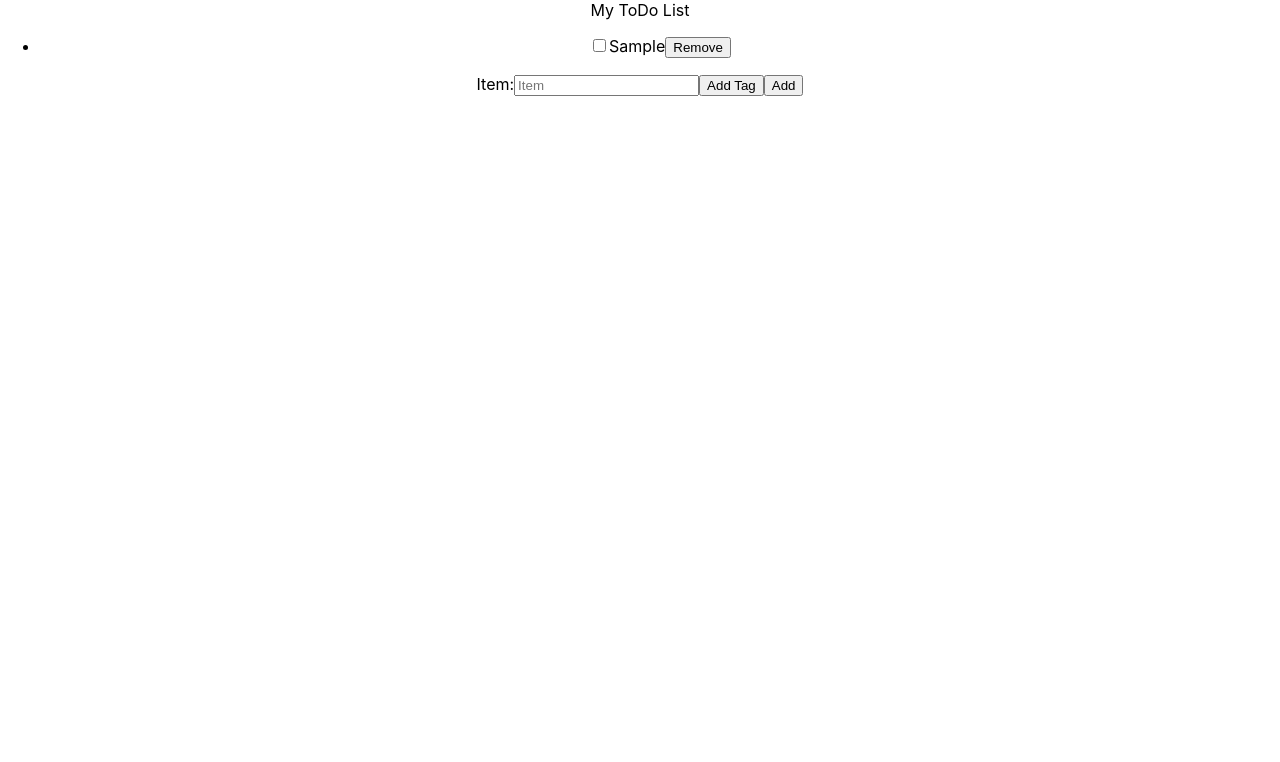
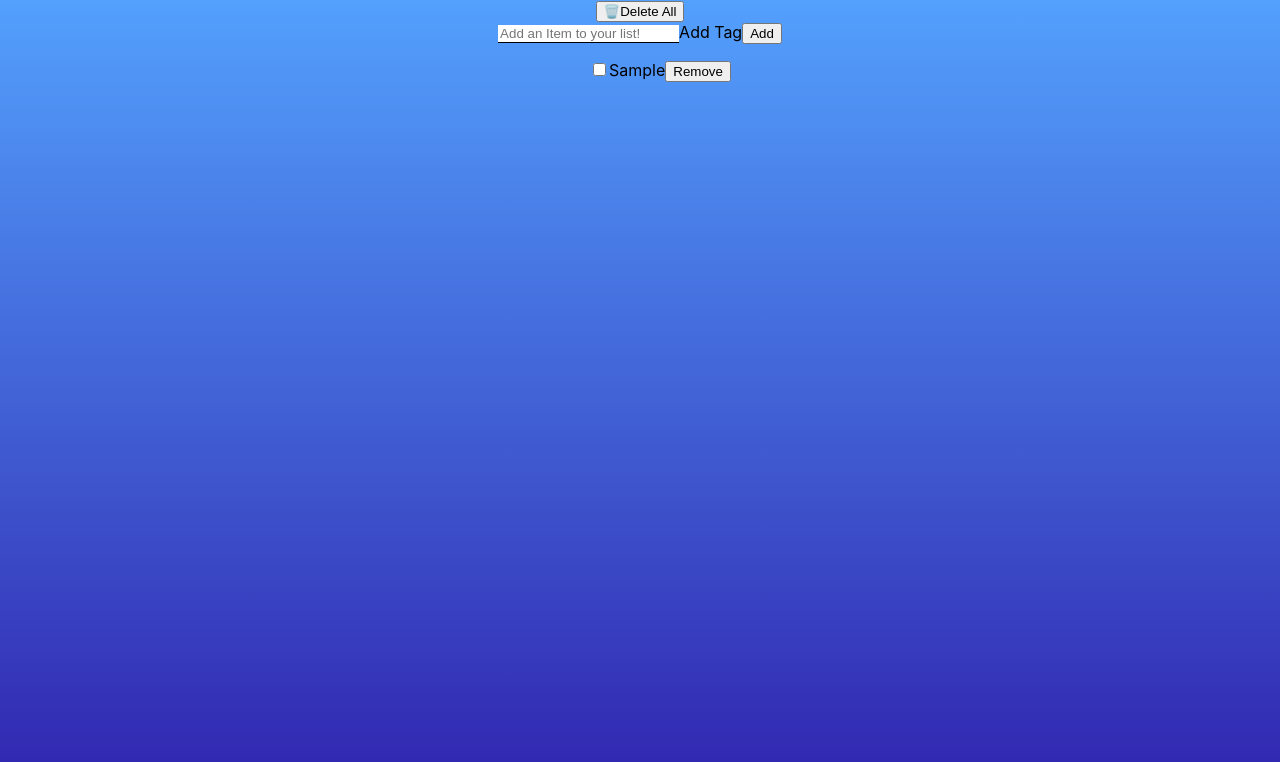
Before and after one commit to chibuzouguru/shopping-list, a React (Create React App) app: page / in a window 1280 px wide. Both pictures are taken after typing "Sample" into the empty fields and a click on the button "Add". Shown: the top 762 px of the page. Built offline with nearby package versions, Linux system fonts and the light colour scheme.

Commit message:
updates to all files

```diff
--- a/package.json
+++ b/package.json
@@ -1,5 +1,5 @@
 {
-  "name": "shopping-list",
+  "name": "to-do-list",
   "version": "0.1.0",
   "private": true,
   "dependencies": {
--- a/src/App.css
+++ b/src/App.css
@@ -1,5 +1,8 @@
 .App {
   text-align: center;
+  height: 100vh;
+  background: linear-gradient(#53a0fd, #3023ae);
+  overflow-y: scroll;
 }
 
 /* .App-logo {
@@ -30,3 +33,18 @@
     transform: rotate(360deg);
   }
 }
+
+.button--add-tag {
+  border: 2px solid black;
+}
+
+/* style the add item input */
+#description {
+  border: none;
+  border-bottom: 1px solid black;
+}
+
+/* list item styling */
+li {
+  list-style: none;
+}
--- a/src/App.js
+++ b/src/App.js
@@ -6,9 +6,9 @@ class App extends Component {
 
   render() {
     return (
-      <div className="App">
+      <section className="App">
         <Items />
-      </div>
+      </section>
     );
   }
 }
--- a/src/Item.js
+++ b/src/Item.js
@@ -1,4 +1,5 @@
 import React, { Component } from 'react';
+import Tag from './tag';
 
 class Item extends Component {
     constructor(props) {
@@ -17,11 +18,18 @@ class Item extends Component {
 
     render() {
         const { item } = this.props;
+        console.log(item)
         return (
             <li className="single-item">
-                <input type="checkbox" name="isChecked" onChange={this.handleCheck} checked={this.state.isChecked}/>
+                <input
+                    type="checkbox"
+                    name="isChecked"
+                    onChange={this.handleCheck}
+                    checked={this.state.isChecked}
+                />
                 {item.description}
-                <button className="button--remove" onClick={() => this.props.removeItem(item)}>Remove</button>
+                {item.tags.map(tag => <Tag tag={tag} key={tag} />)}
+                <button id="button--remove" onClick={() => this.props.removeItem(item)}>Remove</button>
             </li>
         );
     }
--- a/src/Items.js
+++ b/src/Items.js
@@ -1,14 +1,14 @@
 import React, { Component } from 'react';
 import Item from './Item';
-import allTags from './allTags';
+import SelectTags from './allTags';
 
 class Items extends React.Component {
     state = {
         items: [],
         item: {
-            description: '',
-            tags: []
+            description: ''
         },
+        tags: [],
         id: 0,
         isShowing: false
     }
@@ -21,25 +21,6 @@ class Items extends React.Component {
             item: {
                 description: value
             }
-        });
-    }
-
-    handleSubmit = (event) => {
-        event.preventDefault();
-
-        // check if the value is empty or not
-        if(!this.state.item.description) return;
-
-        // get the items and description from the state
-        const { items, item } = this.state
-
-        // update the state with the new item and clear the description
-        this.setState({
-            items: [...items, {description: item.description, id: this.state.id} ],
-            item: {
-                description: ""
-            },
-            id: this.state.id + 1
         });
     }
 
@@ -57,37 +38,113 @@ class Items extends React.Component {
         // should show the tootip for the tags
         this.setState({
             isShowing: !this.state.isShowing
-        })
+        });
     }
+
+    handleItemTagUpdate = (event) => {
+        let isChecked = event.target.checked
+        let value = event.target.value;
+
+        // check if the item is checked
+        if(isChecked) {
+            // if it is, add the value to the tags array
+            this.setState({
+                tags: [...this.state.tags, value]
+            });
+        } else {
+             // if it is unchecked, remove it from the array
+             this.setState({
+                tags: [...this.state.tags].filter(tag => tag !== value)
+            });
+        }
+    }
+
+    handleItemCheck = (event) => {
+        console.log(event.target.checked);
+        this.setState({
+            isChecked: !this.state.isChecked
+        });
+    }
+
+    deleteAllItems = () => {
+        this.checkItems();
+
+        this.setState({
+            items: [],
+            id: 0,
+            tags: []
+        });
+    }
+
+    checkItems = () => {
+        if(!this.state.items.length) {
+            console.log("No items in arrat")
+            return;
+        };
+    }
+
+    handleSubmit = (event) => {
+        event.preventDefault();
+
+        // check if the value is empty or not
+        if(!this.state.item.description) return;
+
+        // hide the add tags component
+        if(this.state.isShowing) {
+            this.toggleTagsSelect();
+        }
+
+        // get the items and description from the state
+        const { items, item } = this.state
+
+        // update the state with the new item and clear the description
+        this.setState({
+            items: [...items, {description: item.description, tags: [...this.state.tags], id: this.state.id} ],
+            item: {
+                description: ""
+            },
+            tags: [],
+            id: this.state.id + 1
+        });
+    }
+
     render() {
-        const { items } = this.state;
-        console.log(allTags);
+        const { items, isShowing } = this.state;
         return (
-            <div>
-                <span>My ToDo List</span>
-
+            <section>
                 {/* Display the items here by looping through the items array in state */}
-                <ul>
-                    {items.map(item => (
-                        <Item item={item} removeItem={this.handleRemove} key={item.id} />
-                    ))}
-                </ul>
-                <form className="form" onSubmit={this.handleSubmit}>
+                <nav>
+                    <button onClick={this.deleteAllItems} id="button--delete">
+                        <span role="img" aria-label="trashcan">🗑️</span>
+                        Delete All
+                    </button>
+                </nav>
+                <form className="form" onSubmit={this.handleSubmit} id="form">
                     <label htmlFor="description">
-                        Item:
                         <input
                             type="text"
                             value={this.state.item.description}
-                            placeholder="Item"
+                            placeholder="Add an Item to your list!"
                             name="description"
                             id="description"
                             onChange={this.handleChange}
                         />
                     </label>
-                    <button className="button--add-tag" onClick={this.toggleTagsSelect}>Add Tag</button>
-                    <button type="submit" className="button--add">Add</button>
+                    <span id="button--add-tag" onClick={this.toggleTagsSelect}>Add Tag</span>
+                    <button type="submit" id="button--add">Add</button>
+                    {isShowing ? <SelectTags item={this.state.item} tagUpdate={this.handleItemTagUpdate} /> : ''}
                 </form>
-            </div>
+                <ul>
+                    {items.map(item => (
+                        <Item
+                            item={item}
+                            removeItem={this.handleRemove}
+                            key={item.id}
+                            handleItemCheck={this.handleItemCheck}
+                        />
+                    ))}
+                </ul>
+            </section>
         );
     }
 }
--- a/src/allTags.js
+++ b/src/allTags.js
@@ -1,11 +1,29 @@
-const allTags = [
-    { home: "home" },
-    { travel: "travel" },
-    { pet: "pet" },
-    { groceries: "groceries" },
-    { school: "school" },
-    { work: "work" },
-    { family: "family" }
+import React from 'react';
+
+const ALL_TAGS = [
+    { name: "home" },
+    { name: "travel" },
+    { name: "pet" },
+    { name: "groceries" },
+    { name: "school" },
+    { name: "work" },
+    { name: "family" }
 ]
 
-export default allTags;
+const SelectTags = (props) => (
+    <div className="dropdown--tags">
+        {ALL_TAGS.map(tag => (
+            <label key={tag.name} htmlFor={tag.name} >
+                <input
+                    type="checkbox"
+                    value={tag.name}
+                    id={tag.name}
+                    onChange={props.tagUpdate}
+                />
+                {tag.name}
+            </label>
+        ))}
+    </div>
+);
+
+export default SelectTags;
--- a/src/tag.js
+++ b/src/tag.js
@@ -0,0 +1,9 @@
+import React from 'react';
+
+const Tag = (props) => (
+    <em className="item--tag" id={props.tag}>
+        {props.tag}
+    </em>
+);
+
+export default Tag;
```
Also changed, not shown: 1 other file (tests, documents, lock files or other folders).
